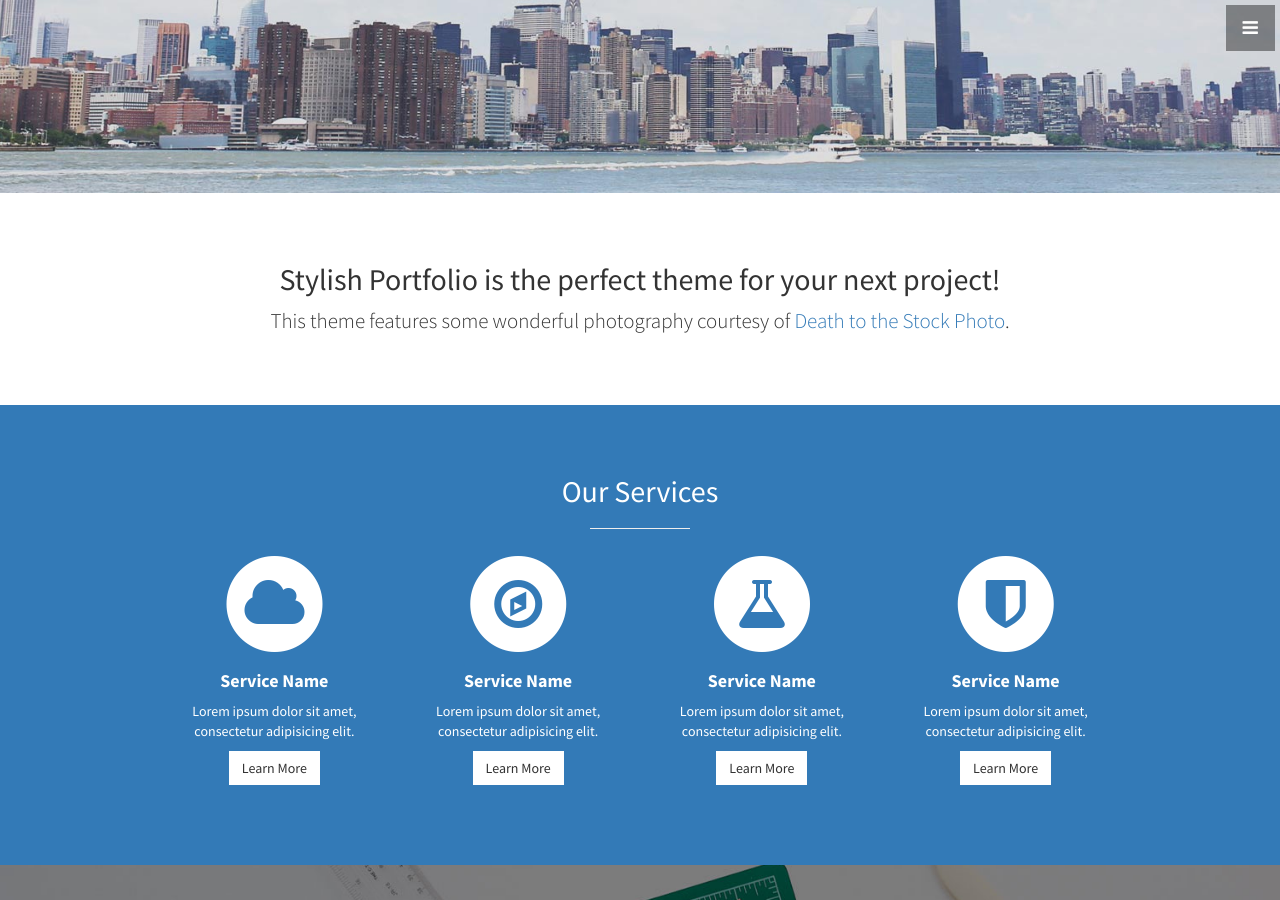
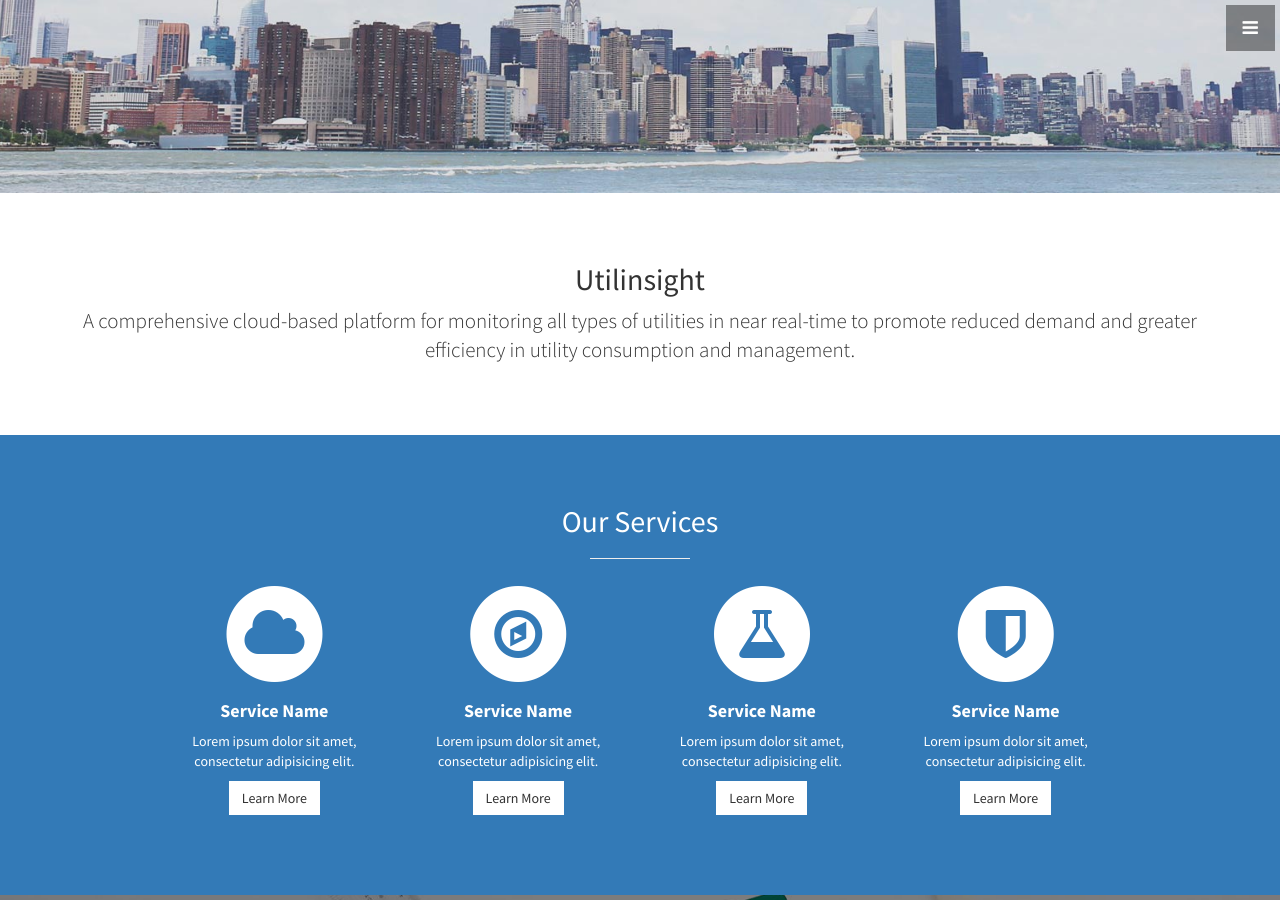
Before and after one commit to obacoskun/ao-website, a Jekyll site: the page built from index.html, in a window 1280 px wide and 900 px high, scrolled down 707 px. Built offline with Jekyll 4.4.1, drawn with Linux system fonts in a browser that asks for light colours.

Commit message:
minor changes to about

```diff
--- a/_includes/about.html
+++ b/_includes/about.html
@@ -2,8 +2,8 @@
   <div class="container">
     <div class="row">
       <div class="col-lg-12 text-center">
-        <h2>Stylish Portfolio is the perfect theme for your next project!</h2>
-        <p class="lead">This theme features some wonderful photography courtesy of <a target="_blank" href="http://join.deathtothestockphoto.com/">Death to the Stock Photo</a>.</p>
+        <h2>Utilinsight</h2>
+        <p class="lead">A comprehensive cloud-based platform for monitoring all types of utilities in near real-time to promote reduced demand and greater efficiency in utility consumption and management.</p>
       </div>
     </div>
     <!-- /.row -->
--- a/_includes/navigation.html
+++ b/_includes/navigation.html
@@ -3,7 +3,7 @@
   <ul class="sidebar-nav">
     <a id="menu-close" href="#" class="btn btn-light btn-lg pull-right toggle"><i class="fa fa-times"></i></a>
     <li class="sidebar-brand">
-      <a href="#top"  onclick = $("#menu-close").click(); >Start Bootstrap</a>
+      <a href="#top"  onclick = $("#menu-close").click(); >Applied Optimal</a>
     </li>
     <li>
       <a href="#top" onclick = $("#menu-close").click(); >Home</a>
```
